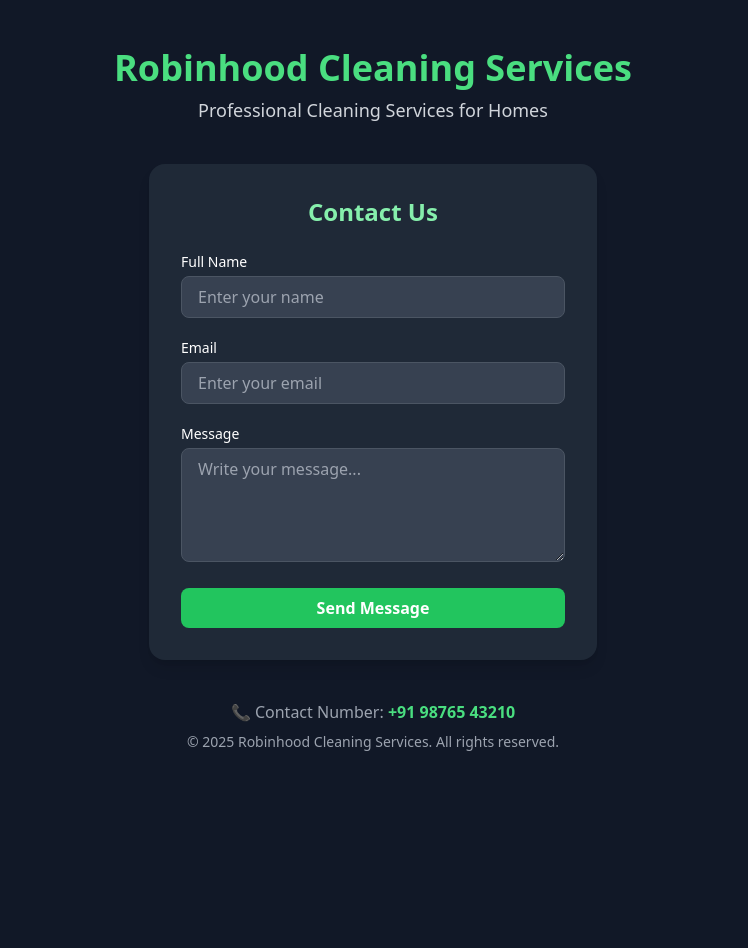
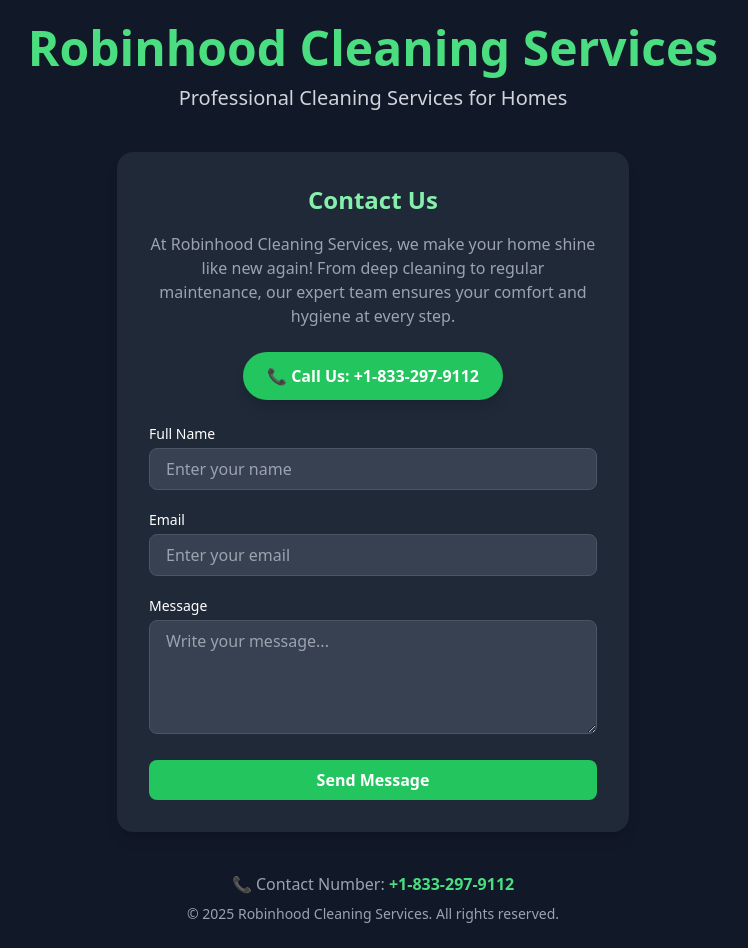
Before and after one commit to salzber/robin-hood-services, a plain HTML site: page index.html in a window 1280 px wide. Shown: the whole page, without its empty margins (267-1015 px from the left). Before the commit the page ends 800 px from the top, so only its background shows below. Drawn offline with nearby package versions, Linux system fonts and the light colour scheme.

Commit message:
Update index.html

```diff
--- a/index.html
+++ b/index.html
@@ -10,35 +10,54 @@
 
   <!-- Header -->
   <header class="text-center mb-10">
-    <h1 class="text-4xl font-bold text-green-400 mb-2">Robinhood Cleaning Services</h1>
-    <p class="text-gray-300 text-lg">Professional Cleaning Services for Homes</p>
+    <h1 class="text-4xl md:text-5xl font-bold text-green-400 mb-3">Robinhood Cleaning Services</h1>
+    <p class="text-gray-300 text-lg md:text-xl">Professional Cleaning Services for Homes</p>
   </header>
 
   <!-- Contact Section -->
-  <section class="bg-gray-800 rounded-2xl shadow-lg p-8 w-full max-w-md">
-    <h2 class="text-2xl font-semibold text-green-300 mb-6 text-center">Contact Us</h2>
+  <section class="bg-gray-800 rounded-2xl shadow-lg p-8 w-full max-w-md md:max-w-lg">
+    <h2 class="text-2xl font-semibold text-green-300 mb-4 text-center">Contact Us</h2>
 
-    <form class="space-y-5">
+    <!-- Intro Paragraph -->
+    <p class="text-gray-400 text-sm md:text-base text-center mb-6">
+      At Robinhood Cleaning Services, we make your home shine like new again!
+      From deep cleaning to regular maintenance, our expert team ensures your comfort and hygiene at every step.
+    </p>
+
+    <!-- Call Button -->
+    <div class="text-center mb-6">
+      <a href="tel:+18332979112"
+         class="inline-block bg-green-500 hover:bg-green-600 text-white font-semibold px-6 py-3 rounded-full shadow-lg transition duration-300">
+         📞 Call Us: +1-833-297-9112
+      </a>
+    </div>
+
+    <!-- Contact Form (Formspree Integrated) -->
+    <form action="https://formspree.io/f/xnnovqqr" method="POST" class="space-y-5">
       <div>
         <label for="name" class="block text-sm font-medium mb-1">Full Name</label>
-        <input type="text" id="name" placeholder="Enter your name"
-               class="w-full px-4 py-2 rounded-lg bg-gray-700 border border-gray-600 text-white focus:outline-none focus:ring-2 focus:ring-green-400">
+        <input type="text" id="name" name="name" placeholder="Enter your name"
+               class="w-full px-4 py-2 rounded-lg bg-gray-700 border border-gray-600 text-white
+               focus:outline-none focus:ring-2 focus:ring-green-400" required>
       </div>
 
       <div>
         <label for="email" class="block text-sm font-medium mb-1">Email</label>
-        <input type="email" id="email" placeholder="Enter your email"
-               class="w-full px-4 py-2 rounded-lg bg-gray-700 border border-gray-600 text-white focus:outline-none focus:ring-2 focus:ring-green-400">
+        <input type="email" id="email" name="email" placeholder="Enter your email"
+               class="w-full px-4 py-2 rounded-lg bg-gray-700 border border-gray-600 text-white
+               focus:outline-none focus:ring-2 focus:ring-green-400" required>
       </div>
 
       <div>
         <label for="message" class="block text-sm font-medium mb-1">Message</label>
-        <textarea id="message" rows="4" placeholder="Write your message..."
-                  class="w-full px-4 py-2 rounded-lg bg-gray-700 border border-gray-600 text-white focus:outline-none focus:ring-2 focus:ring-green-400"></textarea>
+        <textarea id="message" name="message" rows="4" placeholder="Write your message..."
+                  class="w-full px-4 py-2 rounded-lg bg-gray-700 border border-gray-600 text-white
+                  focus:outline-none focus:ring-2 focus:ring-green-400" required></textarea>
       </div>
 
       <button type="submit"
-              class="w-full bg-green-500 hover:bg-green-600 transition duration-300 text-white font-semibold py-2 rounded-lg">
+              class="w-full bg-green-500 hover:bg-green-600 transition duration-300 text-white
+              font-semibold py-2 rounded-lg">
         Send Message
       </button>
     </form>
@@ -46,7 +65,7 @@
 
   <!-- Footer -->
   <footer class="mt-10 text-center text-gray-400">
-    <p>📞 Contact Number: <span class="text-green-400 font-semibold">+91 98765 43210</span></p>
+    <p>📞 Contact Number: <span class="text-green-400 font-semibold">+1-833-297-9112</span></p>
     <p class="text-sm mt-2">© 2025 Robinhood Cleaning Services. All rights reserved.</p>
   </footer>
 
```
